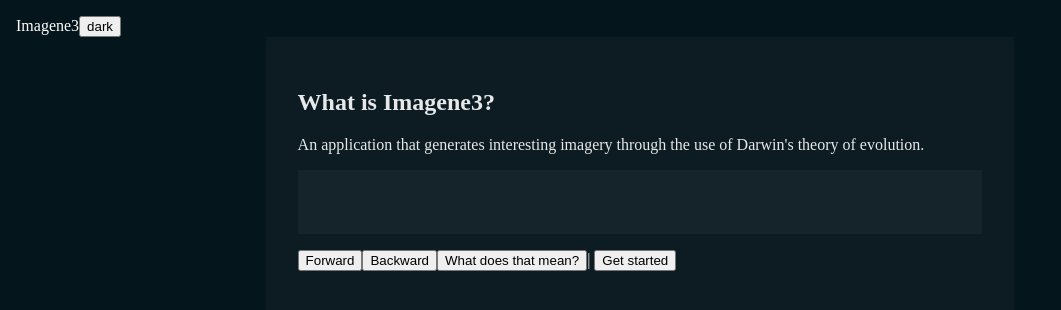
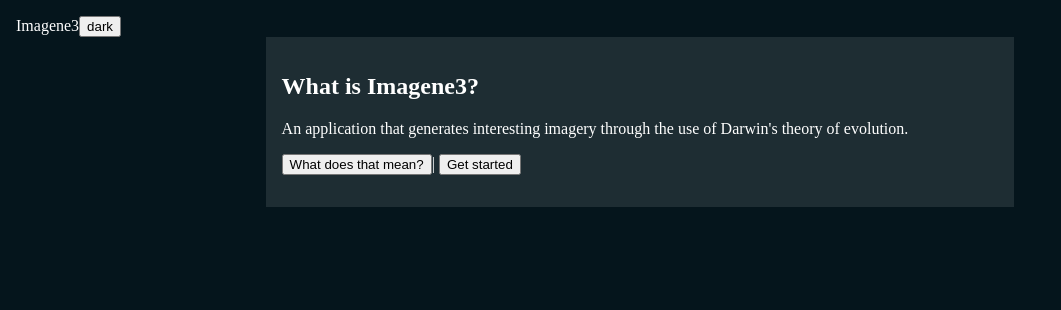
Before and after one commit to chips5k/imagene3, a React (Create React App) app: page / in a window 1280 px wide. Shown: the top 310 px of the page, without its empty margins (0-1061 px from the left). Built offline with nearby package versions, Linux system fonts and the light colour scheme; a web font is replaced by a local one.

Commit message:
update main screens with transition setup

```diff
--- a/src/App.tsx
+++ b/src/App.tsx
@@ -6,156 +6,106 @@ import {
   StateProvider,
   StateContext,
   DispatchContext,
-  setLocation,
   setMinDepth,
   setMaxDepth,
   setPopSize,
   setTheme,
 } from "./GlobalState";
-import { time } from "console";
 
 const Container = styled.div`
   padding: 1em;
   color: ${(props) => props.theme.fg};
 `;
-const Grid = styled.div`
+
+const ScreenContainer = styled.div`
+  padding: 1em;
+  grid-column: 2/5;
+  grid-row: 1/1;
+  background: rgba(255, 255, 255, 0.1);
+  color: ${(props) => props.theme.fg};
+  transition: 0.2s;
+`;
+
+const ScreensContainer = styled.div`
   display: grid;
   grid-template-columns: 1fr 1fr 1fr 1fr 1fr;
   grid-template-rows: 1fr;
   height: 100%;
   width: 100%;
-`;
 
-const Wrapper = styled.div`
-  grid-column: 2/5;
-  grid-row: 1/1;
-  background: rgba(255, 255, 255, 0.03);
-  padding: 2em;
-  color: rgba(255, 255, 255, 0.9);
-`;
-
-interface ScreenProps {
-  visible: boolean;
-}
-
-const Square = styled.div`
-  width: 100px;
-  height: 100px;
-  grid-column: 2/5;
-  grid-row: 1/1;
-  background: white;
-  border: 1px solid black;
-  transition: 0.2s;
-`;
-
-const SlideTransition = styled.div`
-  display: grid;
-  grid-column: 2/5;
-  grid-row: 1/1;
-  background: rgba(255, 255, 255, 0.03);
-  padding: 2em;
-  color: rgba(255, 255, 255, 0.9);
-
-  &.forward > .enter {
-    transform: translateX(100px);
+  &.forwards > .enter {
+    transform: translateX(800px);
     opacity: 0;
   }
 
-  &.forward > .enter-active {
+  &.forwards > .enter-active {
     transform: translateX(0px);
     opacity: 1;
   }
 
-  &.forward > .exit {
+  &.forwards > .exit {
     transform: translateX(0px);
     opacity: 1;
   }
 
-  &.forward > .exit-active {
-    transform: translateX(-100px);
+  &.forwards > .exit-active {
+    transform: translateX(-800px);
     opacity: 0;
   }
 
-  &.backward > .enter {
-    transform: translateX(-100px);
+  &.backwards > .enter {
+    transform: translateX(-800px);
     opacity: 0;
   }
 
-  &.backward > .enter-active {
+  &.backwards > .enter-active {
     transform: translateX(0px);
     opacity: 1;
   }
 
-  &.backward > .exit {
+  &.backwards > .exit {
     transform: translateX(0px);
     opacity: 1;
   }
 
-  &.backward > .exit-active {
-    transform: translateX(100px);
+  &.backwards > .exit-active {
+    transform: translateX(800px);
     opacity: 0;
   }
 `;
 
-const WelcomeScreen = (props: ScreenProps) => {
+const WelcomeScreen = () => {
   const dispatch = useContext(DispatchContext);
-  const { visible } = props;
-  const initial: string[] = [];
-  const [items, setItems] = useState(initial);
-  const [backward, setBackward] = useState(false);
   return (
-    <Wrapper style={{ display: visible ? "block" : "none" }}>
+    <ScreenContainer>
       <h2>What is Imagene3?</h2>
       <p>
         An application that generates interesting imagery through the use of
         Darwin's theory of evolution.
       </p>
 
-      <TransitionGroup
-        component={SlideTransition}
-        className={backward ? "backward" : "forward"}
-      >
-        {items.map((n) => (
-          <CSSTransition key={n} timeout={200}>
-            <Square>Hello</Square>
-          </CSSTransition>
-        ))}
-      </TransitionGroup>
       <p>
         <button
-          onClick={() => {
-            setBackward(false);
-            setItems(["forward-" + window.performance.now()]);
-          }}
+          onClick={() => dispatch({ type: "PUSH_NAV", value: "information" })}
         >
-          Forward
-        </button>
-        <button
-          onClick={() => {
-            setBackward(true);
-            setItems(["back-" + window.performance.now()]);
-          }}
-        >
-          Backward
-        </button>
-        <button onClick={() => setLocation(dispatch, "information")}>
           What does that mean?
         </button>
         |{" "}
-        <button onClick={() => setLocation(dispatch, "population")}>
+        <button
+          onClick={() => dispatch({ type: "PUSH_NAV", value: "population" })}
+        >
           Get started
         </button>
       </p>
-    </Wrapper>
+    </ScreenContainer>
   );
 };
 
-const InformationScreen = (props: ScreenProps) => {
+const InformationScreen = () => {
   const dispatch = useContext(DispatchContext);
-  const { visible } = props;
 
   return (
-    <Wrapper style={{ display: visible ? "block" : "none" }}>
+    <ScreenContainer>
       <h2>How we generate images</h2>
 
       <p>
@@ -191,19 +141,18 @@ const InformationScreen = (props: ScreenProps) => {
         images.
       </p>
       <p>
-        <button onClick={() => setLocation(dispatch, "welcome")}>Back</button>
+        <button onClick={() => dispatch({ type: "POP_NAV" })}>Back</button>
       </p>
-    </Wrapper>
+    </ScreenContainer>
   );
 };
 
-const PopulationScreen = (props: ScreenProps) => {
+const PopulationScreen = () => {
   const dispatch = useContext(DispatchContext);
   const state = useContext(StateContext);
-  const { visible } = props;
   const { popSize, minDepth, maxDepth } = state;
   return (
-    <Wrapper style={{ display: visible ? "block" : "none" }}>
+    <ScreenContainer>
       <h2>Generate population</h2>
 
       <p>
@@ -255,20 +204,23 @@ const PopulationScreen = (props: ScreenProps) => {
           />
         </div>
       </div>
-      <button onClick={() => setLocation(dispatch, "welcome")}>Back</button>
-      <button onClick={() => setLocation(dispatch, "samples")}>Continue</button>
-    </Wrapper>
+      <button onClick={() => dispatch({ type: "POP_NAV" })}>Back</button>
+      <button onClick={() => dispatch({ type: "PUSH_NAV", value: "samples" })}>
+        Continue
+      </button>
+    </ScreenContainer>
   );
 };
 
-const SamplesScreen = (props: ScreenProps) => {
-  const _ = useContext(DispatchContext);
-  const { visible } = props;
+const SamplesScreen = () => {
+  const dispatch = useContext(DispatchContext);
 
   return (
-    <Wrapper style={{ display: visible ? "block" : "none" }}>
+    <ScreenContainer>
       <h2>Generate images/Samples</h2>
-    </Wrapper>
+
+      <button onClick={() => dispatch({ type: "POP_NAV" })}>Back</button>
+    </ScreenContainer>
   );
 };
 
@@ -279,9 +231,7 @@ function App() {
         <Container>
           Imagene3
           <ConnectedThemeControl />
-          <Grid>
-            <ConnectedRouter />
-          </Grid>
+          <ScreenRouter />
         </Container>
       </ConnectedTheme>
     </StateProvider>
@@ -301,16 +251,31 @@ const ConnectedThemeControl = () => {
   );
 };
 
-const ConnectedRouter = () => {
-  const { location } = useContext(StateContext);
+const ScreenRouter = () => {
+  const { navStack, navDir } = useContext(StateContext);
+  console.log(navStack.slice(0));
   return (
-    <React.Fragment>
-      <WelcomeScreen visible={location === "welcome"} />
-      <InformationScreen visible={location === "information"} />
-      <PopulationScreen visible={location === "population"} />
-      <SamplesScreen visible={location === "samples"} />
-    </React.Fragment>
+    <TransitionGroup component={ScreensContainer} className={navDir}>
+      {navStack.slice(0, 1).map((n) => (
+        <CSSTransition key={n} timeout={200}>
+          {renderScreen(n)}
+        </CSSTransition>
+      ))}
+    </TransitionGroup>
   );
 };
 
+const renderScreen = (screen: string) => {
+  switch (screen) {
+    case "information":
+      return <InformationScreen />;
+    case "population":
+      return <PopulationScreen />;
+    case "samples":
+      return <SamplesScreen />;
+  }
+
+  return <WelcomeScreen />;
+};
+
 export default App;
--- a/src/GlobalState.tsx
+++ b/src/GlobalState.tsx
@@ -1,52 +1,66 @@
 import React from "react";
+
+export type Direction = "backwards" | "forwards";
 
 export interface State {
   popSize: number;
   minDepth: number;
   maxDepth: number;
-  location: string;
+  navStack: string[];
+  navDir: Direction;
   theme: string;
 }
 
 export interface Action {
   type: string;
-  value: string;
+  value?: string;
 }
 
 const initialState: State = {
   popSize: 24,
   minDepth: 0,
   maxDepth: 12,
-  location: "welcome",
+  navStack: ["welcome"],
+  navDir: "forwards",
   theme: "dark",
 };
 
 const rootReducer = (state: State, action: Action) => {
+  console.log(action.value);
   switch (action.type) {
     case "SET_POP_SIZE":
       return {
         ...state,
-        popSize: +action.value,
+        popSize: action.value ? +action.value : 0,
       };
     case "SET_MIN_DEPTH":
       return {
         ...state,
-        minDepth: +action.value,
+        minDepth: action.value ? +action.value : 0,
       };
     case "SET_MAX_DEPTH":
       return {
         ...state,
-        maxDepth: +action.value,
+        maxDepth: action.value ? +action.value : 0,
       };
-    case "SET_LOCATION":
+    case "PUSH_NAV":
       return {
         ...state,
-        location: action.value,
+        navDir: "forwards" as Direction,
+        navStack: action.value
+          ? [action.value, ...state.navStack]
+          : state.navStack,
+      };
+    case "POP_NAV":
+      return {
+        ...state,
+        navDir: "backwards" as Direction,
+        navStack: state.navStack.slice(1),
       };
     case "SET_THEME":
       return {
         ...state,
-        theme: action.value,
+        theme: action.value ? action.value : "dark",
       };
     default:
       throw new Error("Invalid action");
```
